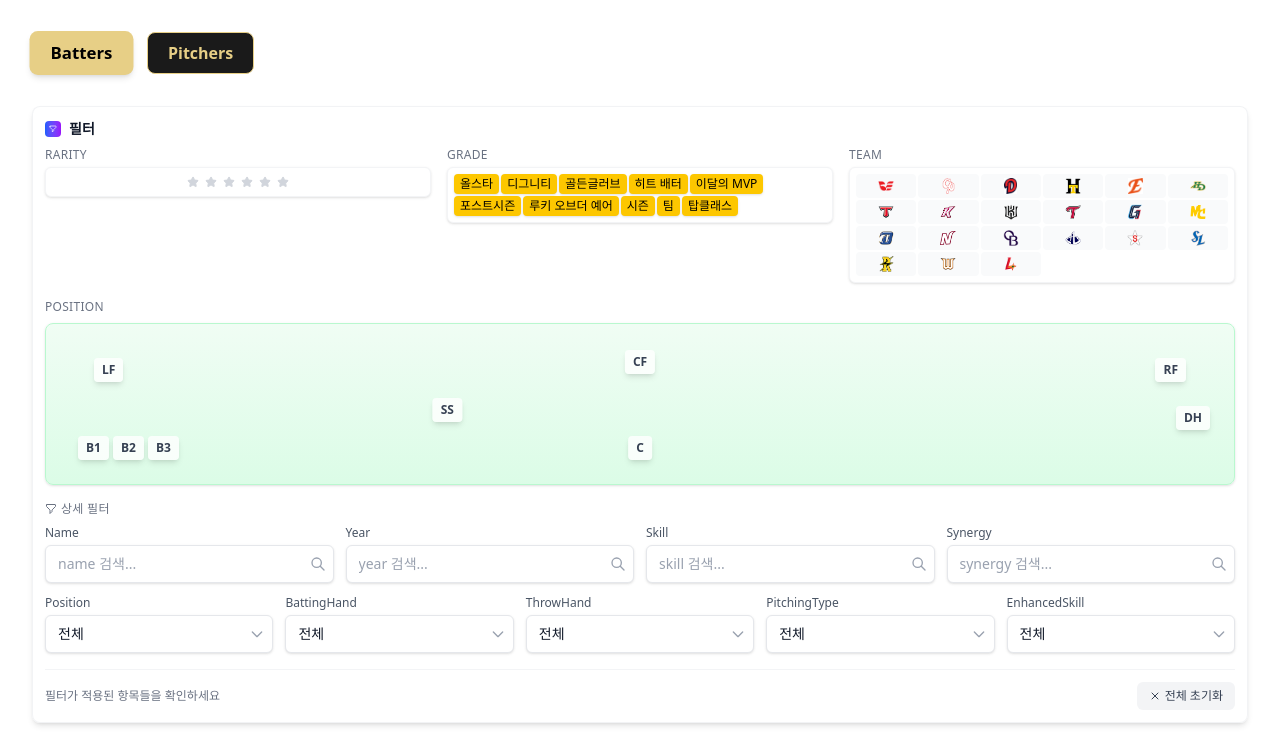
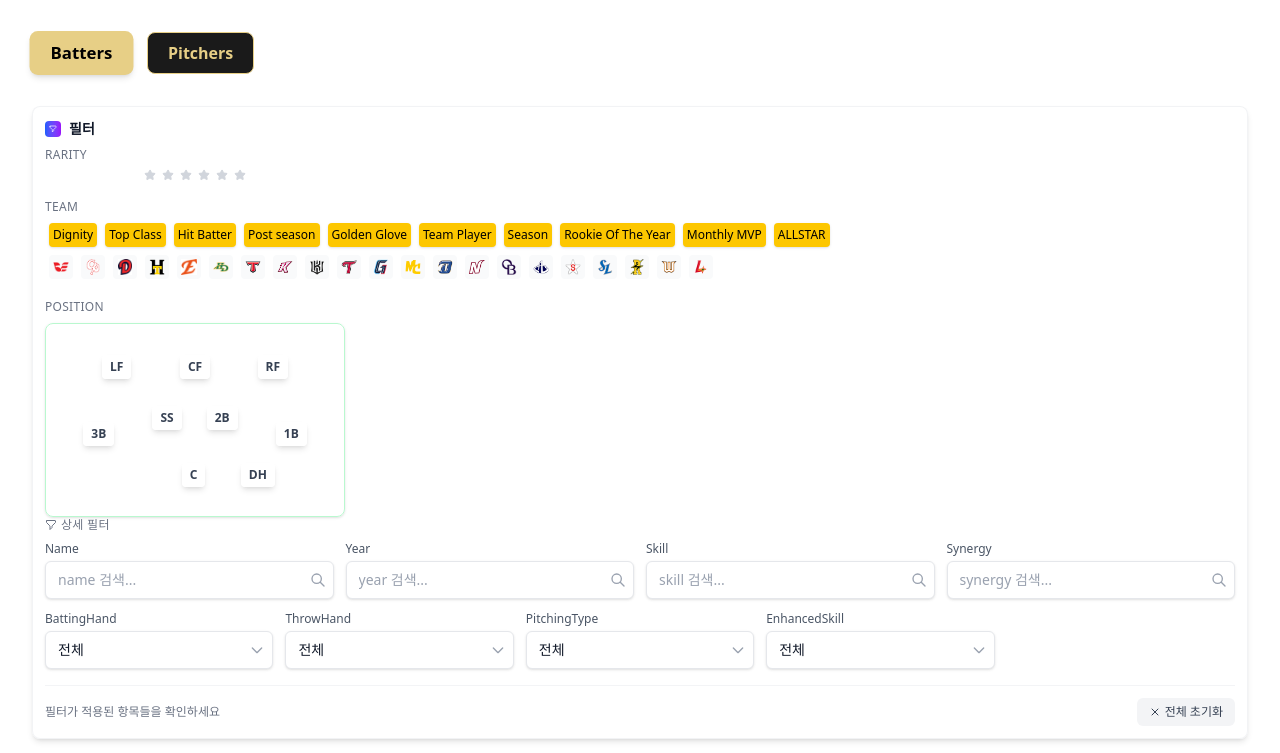
Before and after one commit to 2rangs/9up_probaseball_utils, a Vue app: page / in a window 1280 px wide. Shown: the top 753 px of the page. Built offline with nearby package versions, Linux system fonts and the light colour scheme.

Commit message:
fix : 버그수정

```diff
--- a/package.json
+++ b/package.json
@@ -10,6 +10,7 @@
   },
   "dependencies": {
     "lucide-vue-next": "^0.534.0",
+    "nvm": "^0.0.4",
     "papaparse": "^5.5.3",
     "tailwindcss": "^4.1.11",
     "vue": "^3.5.17"
--- a/src/components/FilterPanel.vue
+++ b/src/components/FilterPanel.vue
@@ -44,6 +44,7 @@ const toggleFilter = (field: string, value: string) => {
   } else {
     selected.push(value)
   }
+  console.log( { ...props.filters, [field]: selected })
   emit('update:filters', { ...props.filters, [field]: selected })
 }
 
@@ -58,19 +59,34 @@ const actualPositions = computed(() => {
 })
 
 const gradeLabels: Record<string, string> = {
-  DGN: '디그니티',
-  TOP: '탑클래스',
-  ACE: '에이스 피쳐',
-  HIT: '히트 배터',
-  POS: '포스트시즌',
-  GG: '골든글러브',
-  TEA: '팀',
-  SEA: '시즌',
-  ROY: '루키 오브더 예어',
-  MMVP: '이달의 MVP',
-  ASG: '올스타'
+  DGN: 'Dignity',
+  TOP: 'Top Class',
+  ACE: 'Ace Pitcher',
+  HIT: 'Hit Batter',
+  POS: 'Post season',
+  GG: 'Golden Glove',
+  TEA: 'Team Player',
+  SEA: 'Season',
+  ROY: 'Rookie Of The Year',
+  MMVP: 'Monthly MVP',
+  ASG: 'ALLSTAR'
 }
-
+const gradeOrder = [
+  'DGN',
+  'TOP',
+  'ACE',
+  'HIT',
+  'POS',
+  'GG',
+  'TEA',
+  'SEA',
+  'ROY',
+  'MMVP',
+  'ASG'
+]
+const visibleGrades = computed(() => {
+  return gradeOrder.filter(g => props.filterOptions.grade?.includes(g))
+})
 const teamLogos: Record<string, string> = {
   kia: '/assets/logos/symbol/emblem_s_01_kia.png',
   haitai: '/assets/logos/symbol/emblem_s_01_haitai.png',
@@ -117,7 +133,7 @@ const teamLogos: Record<string, string> = {
         <label class="block text-xs font-medium text-gray-500 dark:text-gray-400 uppercase tracking-wide">
           {{ rarityField }}
         </label>
-        <div class="bg-white dark:bg-gray-800 rounded-md p-1.5 shadow-sm border border-gray-100 dark:border-gray-700">
+            <div class="bg-white max-w-[300px]">
           <div class="flex gap-0.5 items-center justify-center">
             <button
                 v-for="i in 6"
@@ -134,20 +150,25 @@ const teamLogos: Record<string, string> = {
           </div>
         </div>
       </div>
+    </div>
 
-      <!-- Grade -->
+
+
+    <!-- Second Row: Baseball Field Position Layout -->
+<!-- Second Row: Baseball Field Position Layout -->
+<div class="mb-4">
     <div class="space-y-1">
         <label class="block text-xs font-medium text-gray-500 dark:text-gray-400 uppercase tracking-wide">
-          grade
+          team
         </label>
-        <div class="bg-white dark:bg-gray-800 rounded-md p-1.5 shadow-sm border border-gray-100 dark:border-gray-700">
-          <div class="flex flex-wrap gap-0.5">
+        <div class="bg-white grid ">
+          <div class="grid-cols-6 gap-0.5">
             <button
-                v-for="grade in props.filterOptions.grade"
+              v-for="grade in visibleGrades"
               :key="grade"
               @click="toggleFilter('grade', grade)"
               :class="[
-                  'px-1.5 py-0.5 rounded text-xs font-medium transition-colors cursor-pointer',
+                'p-1 m-1 rounded text-xs font-medium transition-colors cursor-pointer',
                 isSelected('grade', grade)
                   ? 'bg-yellow-400 text-black shadow-sm'
                   : 'bg-gray-100 dark:bg-gray-700 text-gray-700 dark:text-gray-300 hover:bg-gray-200 dark:hover:bg-gray-600'
@@ -156,24 +177,15 @@ const teamLogos: Record<string, string> = {
               {{ gradeLabels[grade] || grade }}
             </button>
           </div>
-        </div>
-      </div>
-
-      <!-- Team -->
-      <div class="space-y-1">
-        <label class="block text-xs font-medium text-gray-500 dark:text-gray-400 uppercase tracking-wide">
-          team
-        </label>
-        <div class="bg-white dark:bg-gray-800 rounded-md p-1.5 shadow-sm border border-gray-100 dark:border-gray-700">
-          <div class="grid grid-cols-6 gap-0.5">
+          <div class="grid-cols-6 gap-0.5">
             <button
                 v-for="team in props.filterOptions.team"
                 :key="team"
                 @click="toggleFilter('team', team)"
                 :class="[
-                  'relative p-1 rounded transition-colors cursor-pointer',
+                  'relative p-1 m-1 rounded transition-colors cursor-pointer',
                   isSelected('team', team)
-                    ? 'bg-blue-50 dark:bg-blue-900/30 ring-1 ring-blue-400'
+                    ? 'bg-gray-50 dark:bg-blue-900/30 ring-1 ring-blue-400'
                     : 'bg-gray-50 dark:bg-gray-700 hover:bg-gray-100 dark:hover:bg-gray-600'
                 ]"
             >
@@ -193,184 +205,125 @@ const teamLogos: Record<string, string> = {
       </div>
 </div>
 
-    <!-- Second Row: Baseball Field Position Layout -->
+
+    <!-- Third Row: Combined Input and Select Fields -->
     <div class="mb-4">
         <label class="block text-xs font-medium text-gray-500 dark:text-gray-400 uppercase tracking-wide mb-2">
           position
         </label>
-      <div class="bg-gradient-to-b from-green-50 to-green-100 dark:from-green-900/20 dark:to-green-800/20 rounded-lg p-4 shadow-sm border border-green-200 dark:border-green-700">
+  <div class="max-w-[300px] rounded-lg p-4 shadow-sm border border-green-200 dark:border-green-700">
     <!-- Baseball Field Layout -->
-        <div class="relative w-full h-32">
+    <div class="relative w-full h-40 mx-auto">
       <!-- Outfield -->
-          <div class="absolute top-2 left-1/2 transform -translate-x-1/2">
-            <button
-                v-if="actualPositions.includes('CF')"
-                @click="toggleFilter('position', 'CF')"
+      <div class="absolute top-[8%] left-1/2 transform -translate-x-1/2">
+        <button v-if="actualPositions.includes('CF')" @click="toggleFilter('position', 'CF')"
           :class="[
             'px-2 py-1 rounded text-xs font-bold transition-colors cursor-pointer',
             isSelected('position', 'CF')
-                    ? 'bg-emerald-500 text-white shadow-lg'
-                    : 'bg-white/80 text-gray-700 hover:bg-emerald-100 shadow-md'
-                ]"
-            >
-              CF
-            </button>
+              ? 'bg-emerald-500 text-white shadow-lg scale-105'
+              : 'bg-white/80 text-gray-700 hover:bg-emerald-100 shadow-md hover:scale-105'
+          ]">CF</button>
       </div>
-          <div class="absolute top-4 left-8">
-            <button
-                v-if="actualPositions.includes('LF')"
-                @click="toggleFilter('position', 'LF')"
+      <div class="absolute top-[8%] left-[15%]">
+        <button v-if="actualPositions.includes('LF')" @click="toggleFilter('position', 'LF')"
           :class="[
             'px-2 py-1 rounded text-xs font-bold transition-colors cursor-pointer',
             isSelected('position', 'LF')
-                    ? 'bg-emerald-500 text-white shadow-lg'
-                    : 'bg-white/80 text-gray-700 hover:bg-emerald-100 shadow-md'
-                ]"
-            >
-              LF
-            </button>
+              ? 'bg-emerald-500 text-white shadow-lg scale-105'
+              : 'bg-white/80 text-gray-700 hover:bg-emerald-100 shadow-md hover:scale-105'
+          ]">LF</button>
       </div>
-          <div class="absolute top-4 right-8">
-            <button
-                v-if="actualPositions.includes('RF')"
-                @click="toggleFilter('position', 'RF')"
+      <div class="absolute top-[8%] right-[15%]">
+        <button v-if="actualPositions.includes('RF')" @click="toggleFilter('position', 'RF')"
           :class="[
             'px-2 py-1 rounded text-xs font-bold transition-colors cursor-pointer',
             isSelected('position', 'RF')
-                    ? 'bg-emerald-500 text-white shadow-lg'
-                    : 'bg-white/80 text-gray-700 hover:bg-emerald-100 shadow-md'
-                ]"
-            >
-              RF
-            </button>
+              ? 'bg-emerald-500 text-white shadow-lg scale-105'
+              : 'bg-white/80 text-gray-700 hover:bg-emerald-100 shadow-md hover:scale-105'
+          ]">RF</button>
       </div>
 
       <!-- Infield -->
-          <div class="absolute top-12 left-4">
-            <button
-                v-if="actualPositions.includes('3B')"
-                @click="toggleFilter('position', '3B')"
+      <div class="absolute top-[50%] left-[8%]">
+        <button v-if="actualPositions.includes('B3')" @click="toggleFilter('position', 'B3')"
           :class="[
             'px-2 py-1 rounded text-xs font-bold transition-colors cursor-pointer',
-                  isSelected('position', '3B')
-                    ? 'bg-emerald-500 text-white shadow-lg'
-                    : 'bg-white/80 text-gray-700 hover:bg-emerald-100 shadow-md'
-                ]"
-            >
-              3B
-            </button>
+            isSelected('position', 'B3')
+              ? 'bg-emerald-500 text-white shadow-lg scale-105'
+              : 'bg-white/80 text-gray-700 hover:bg-emerald-100 shadow-md hover:scale-105'
+          ]">3B</button>
       </div>
-          <div class="absolute top-14 left-1/3 transform -translate-x-1/2">
-            <button
-                v-if="actualPositions.includes('SS')"
-                @click="toggleFilter('position', 'SS')"
+      <div class="absolute top-[50%] right-[8%]">
+        <button v-if="actualPositions.includes('B1')" @click="toggleFilter('position', 'B1')"
+          :class="[
+            'px-2 py-1 rounded text-xs font-bold transition-colors cursor-pointer',
+            isSelected('position', 'B1')
+              ? 'bg-emerald-500 text-white shadow-lg scale-105'
+              : 'bg-white/80 text-gray-700 hover:bg-emerald-100 shadow-md hover:scale-105'
+          ]">1B</button>
+      </div>
+      <div class="absolute top-[40%] left-[34%]">
+        <button v-if="actualPositions.includes('SS')" @click="toggleFilter('position', 'SS')"
           :class="[
             'px-2 py-1 rounded text-xs font-bold transition-colors cursor-pointer',
             isSelected('position', 'SS')
-                    ? 'bg-emerald-500 text-white shadow-lg'
-                    : 'bg-white/80 text-gray-700 hover:bg-emerald-100 shadow-md'
-                ]"
-            >
-              SS
-            </button>
+              ? 'bg-emerald-500 text-white shadow-lg scale-105'
+              : 'bg-white/80 text-gray-700 hover:bg-emerald-100 shadow-md hover:scale-105'
+          ]">SS</button>
       </div>
-          <div class="absolute top-14 right-1/3 transform translate-x-1/2">
-            <button
-                v-if="actualPositions.includes('2B')"
-                @click="toggleFilter('position', '2B')"
+
+      <div class="absolute top-[40%] right-[34%]">
+        <button v-if="actualPositions.includes('B2')" @click="toggleFilter('position', 'B2')"
           :class="[
             'px-2 py-1 rounded text-xs font-bold transition-colors cursor-pointer',
-                  isSelected('position', '2B')
-                    ? 'bg-emerald-500 text-white shadow-lg'
-                    : 'bg-white/80 text-gray-700 hover:bg-emerald-100 shadow-md'
-                ]"
-            >
-              2B
-            </button>
+            isSelected('position', 'B2')
+              ? 'bg-emerald-500 text-white shadow-lg scale-105'
+              : 'bg-white/80 text-gray-700 hover:bg-emerald-100 shadow-md hover:scale-105'
+          ]">2B</button>
       </div>
-          <div class="absolute top-12 right-4">
-            <button
-                v-if="actualPositions.includes('1B')"
-                @click="toggleFilter('position', '1B')"
+
+      <div class="absolute top-[40%] left-[34%]">
+        <button v-if="actualPositions.includes('SP')" @click="toggleFilter('position', 'SP')"
           :class="[
             'px-2 py-1 rounded text-xs font-bold transition-colors cursor-pointer',
-                  isSelected('position', '1B')
-                    ? 'bg-emerald-500 text-white shadow-lg'
-                    : 'bg-white/80 text-gray-700 hover:bg-emerald-100 shadow-md'
-                ]"
-            >
-              1B
-            </button>
+            isSelected('position', 'SP')
+              ? 'bg-emerald-500 text-white shadow-lg scale-105'
+              : 'bg-white/80 text-gray-700 hover:bg-emerald-100 shadow-md hover:scale-105'
+          ]">SP</button>
       </div>
 
-          <!-- Battery -->
-          <div class="absolute bottom-6 left-1/2 transform -translate-x-1/2">
-            <button
-                v-if="actualPositions.includes('P')"
-                @click="toggleFilter('position', 'P')"
+      <div class="absolute top-[40%] right-[34%]">
+        <button v-if="actualPositions.includes('RP')" @click="toggleFilter('position', 'RP')"
           :class="[
             'px-2 py-1 rounded text-xs font-bold transition-colors cursor-pointer',
-                  isSelected('position', 'P')
-                    ? 'bg-emerald-500 text-white shadow-lg'
-                    : 'bg-white/80 text-gray-700 hover:bg-emerald-100 shadow-md'
-                ]"
-            >
-              P
-            </button>
+            isSelected('position', 'RP')
+              ? 'bg-emerald-500 text-white shadow-lg scale-105'
+              : 'bg-white/80 text-gray-700 hover:bg-emerald-100 shadow-md hover:scale-105'
+          ]">RP</button>
       </div>
-          <div class="absolute bottom-2 left-1/2 transform -translate-x-1/2">
-            <button
-                v-if="actualPositions.includes('C')"
-                @click="toggleFilter('position', 'C')"
+
+
+      <!-- Catcher & DH -->
+      <div class="absolute bottom-[8%] left-[45%]">
+        <button v-if="actualPositions.includes('C')" @click="toggleFilter('position', 'C')"
           :class="[
             'px-2 py-1 rounded text-xs font-bold transition-colors cursor-pointer',
             isSelected('position', 'C')
-                    ? 'bg-emerald-500 text-white shadow-lg'
-                    : 'bg-white/80 text-gray-700 hover:bg-emerald-100 shadow-md'
-                ]"
-            >
-              C
-            </button>
+              ? 'bg-emerald-500 text-white shadow-lg scale-105'
+              : 'bg-white/80 text-gray-700 hover:bg-emerald-100 shadow-md hover:scale-105'
+          ]">C</button>
       </div>
-
-          <!-- DH (Designated Hitter) - 별도 위치 -->
-          <div class="absolute top-16 right-2">
-            <button
-                v-if="actualPositions.includes('DH')"
-                @click="toggleFilter('position', 'DH')"
+      <div class="absolute bottom-[8%] right-[20%]">
+        <button v-if="actualPositions.includes('DH')" @click="toggleFilter('position', 'DH')"
           :class="[
             'px-2 py-1 rounded text-xs font-bold transition-colors cursor-pointer',
             isSelected('position', 'DH')
-                    ? 'bg-purple-500 text-white shadow-lg'
-                    : 'bg-white/80 text-gray-700 hover:bg-purple-100 shadow-md'
-                ]"
-            >
-              DH
-            </button>
-          </div>
-
-          <!-- Additional positions if any -->
-          <div class="absolute bottom-2 left-4 flex gap-1">
-            <button
-                v-for="pos in actualPositions.filter(p => !['C', 'P', '1B', '2B', '3B', 'SS', 'LF', 'CF', 'RF', 'DH'].includes(p))"
-                :key="pos"
-                @click="toggleFilter('position', pos)"
-                :class="[
-                  'px-2 py-1 rounded text-xs font-bold transition-colors cursor-pointer',
-                  isSelected('position', pos)
-                    ? 'bg-emerald-500 text-white shadow-lg'
-                    : 'bg-white/80 text-gray-700 hover:bg-emerald-100 shadow-md'
-                ]"
-            >
-              {{ pos }}
-            </button>
+              ? 'bg-purple-500 text-white shadow-lg scale-105'
+              : 'bg-white/80 text-gray-700 hover:bg-purple-100 shadow-md hover:scale-105'
+          ]">DH</button>
       </div>
     </div>
   </div>
-    </div>
-
-    <!-- Third Row: Combined Input and Select Fields -->
-    <div class="mb-4">
       <h3 class="text-xs font-medium text-gray-500 dark:text-gray-400 uppercase tracking-wide mb-2 flex items-center gap-1">
         <svg class="w-3 h-3" fill="none" stroke="currentColor" viewBox="0 0 24 24">
           <path stroke-linecap="round" stroke-linejoin="round" stroke-width="2" d="M3 4a1 1 0 011-1h16a1 1 0 011 1v2.586a1 1 0 01-.293.707l-6.414 6.414a1 1 0 00-.293.707V17l-4 4v-6.586a1 1 0 00-.293-.707L3.293 7.293A1 1 0 013 6.586V4z"/>
@@ -405,7 +358,7 @@ const teamLogos: Record<string, string> = {
 
       <!-- Select Fields -->
       <div class="grid grid-cols-2 md:grid-cols-3 lg:grid-cols-5 gap-3">
-        <template v-for="field in selectFields.filter(f => f !== 'grade')" :key="field">
+        <template v-for="field in selectFields.filter(f => f !== 'grade' && f !== 'position')" :key="field">
           <div class="space-y-1">
             <label class="block text-xs font-medium text-gray-600 dark:text-gray-300 capitalize">
               {{ field }}
--- a/src/components/HelloWorld.vue
+++ b/src/components/HelloWorld.vue
@@ -53,6 +53,7 @@ const filterOptions = computed(() => {
       }
     })
   })
+  console.log(options)
 
   return Object.fromEntries(
       Object.entries(options).map(([field, set]) => [field, [...set].sort()])
```
Also changed, not shown: 1 other file (tests, documents, lock files or other folders). Lines whose indentation alone changed are shown as unchanged.
